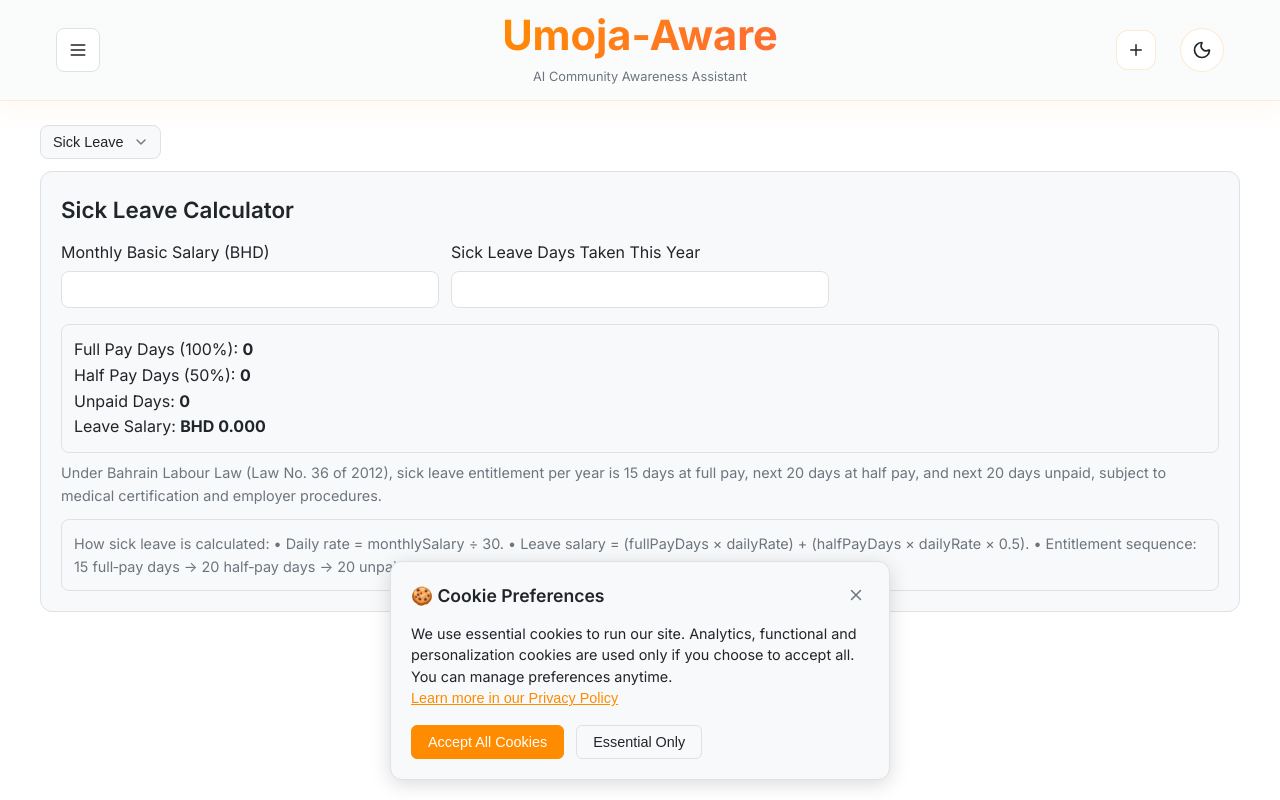
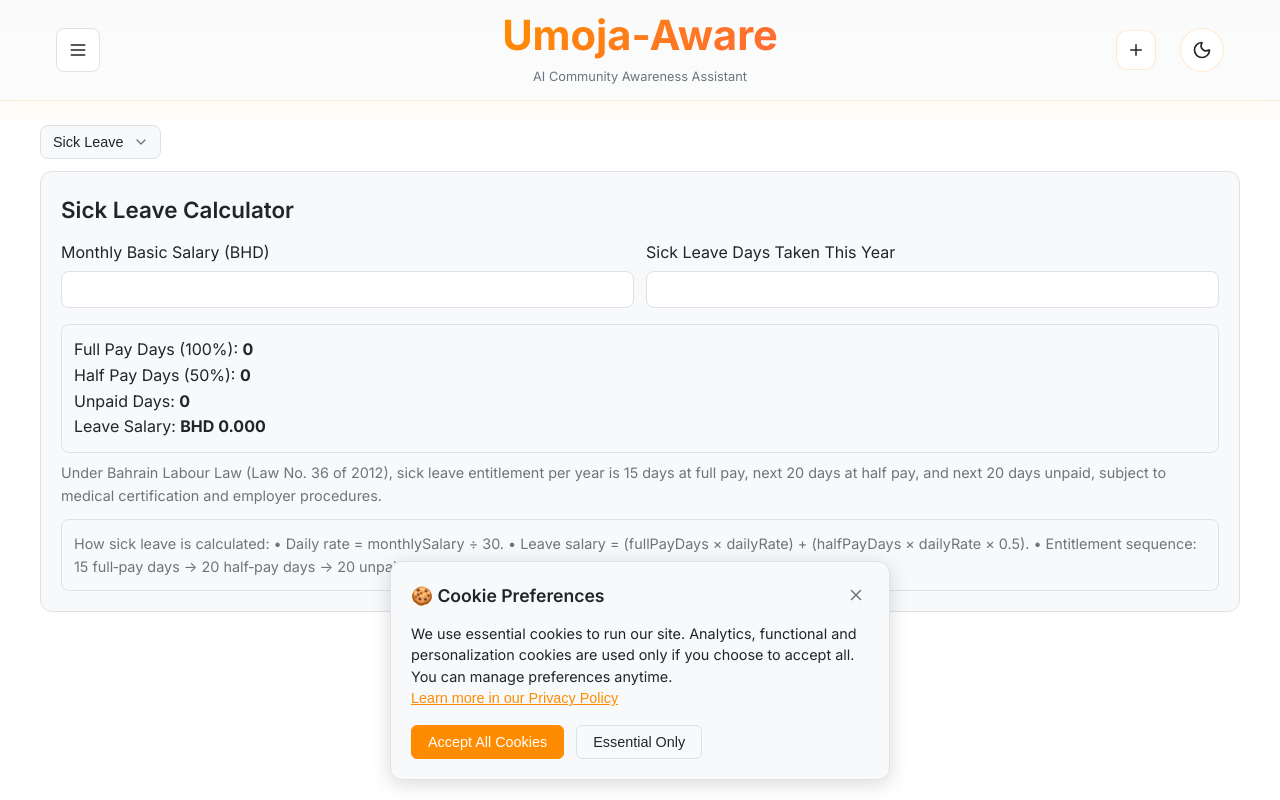
Before and after one commit to YusufNyamanga/CommunityAware, a React (Create React App) app: page /calculators/sick in a window 1280 px wide. Built offline with nearby package versions, Linux system fonts and the light colour scheme; no server answers.

Commit message:
chore: sync local changes

```diff
--- a/src/pages/Calculators/SickLeaveCalculator.tsx
+++ b/src/pages/Calculators/SickLeaveCalculator.tsx
@@ -9,6 +9,9 @@
   border-radius: 12px;
   padding: 20px;
   box-sizing: border-box;
+  @media (max-width: 480px) {
+    padding: 14px;
+  }
 `;
 
 const Title = styled.h2`
@@ -20,8 +23,12 @@
 
 const Grid = styled.div`
   display: grid;
-  grid-template-columns: repeat(auto-fill, minmax(320px, 1fr));
+  grid-template-columns: repeat(auto-fit, minmax(280px, 1fr));
   gap: 12px;
+  @media (max-width: 480px) {
+    grid-template-columns: 1fr;
+    gap: 10px;
+  }
 `;
 
 const Field = styled.label`
@@ -29,6 +36,7 @@
   flex-direction: column;
   gap: 6px;
   color: ${({ theme }) => theme.colors.text};
+  min-width: 0;
 `;
 
 const Input = styled.input`
@@ -37,6 +45,9 @@
   border: 1px solid ${({ theme }) => theme.colors.border};
   background: ${({ theme }) => theme.colors.background};
   color: ${({ theme }) => theme.colors.text};
+  width: 100%;
+  max-width: 100%;
+  box-sizing: border-box;
 `;
 
 const Result = styled.div`
```
